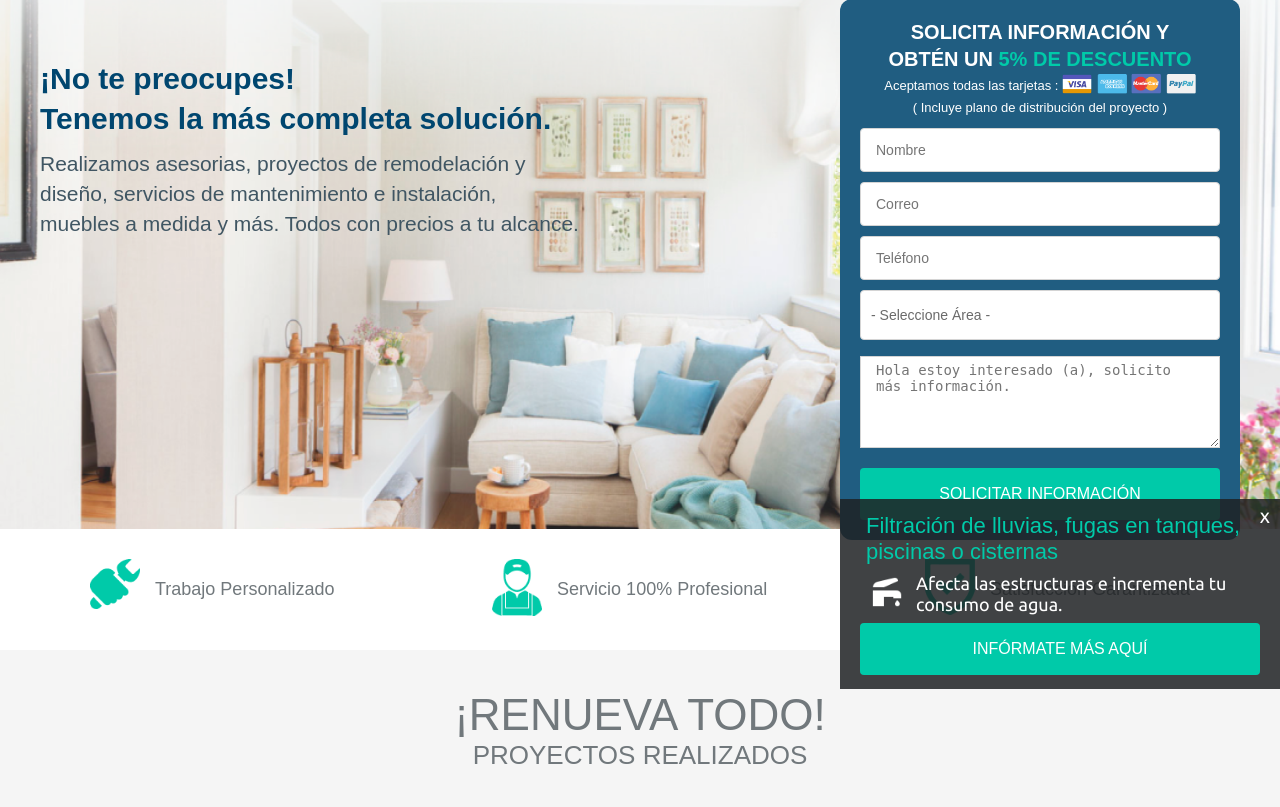
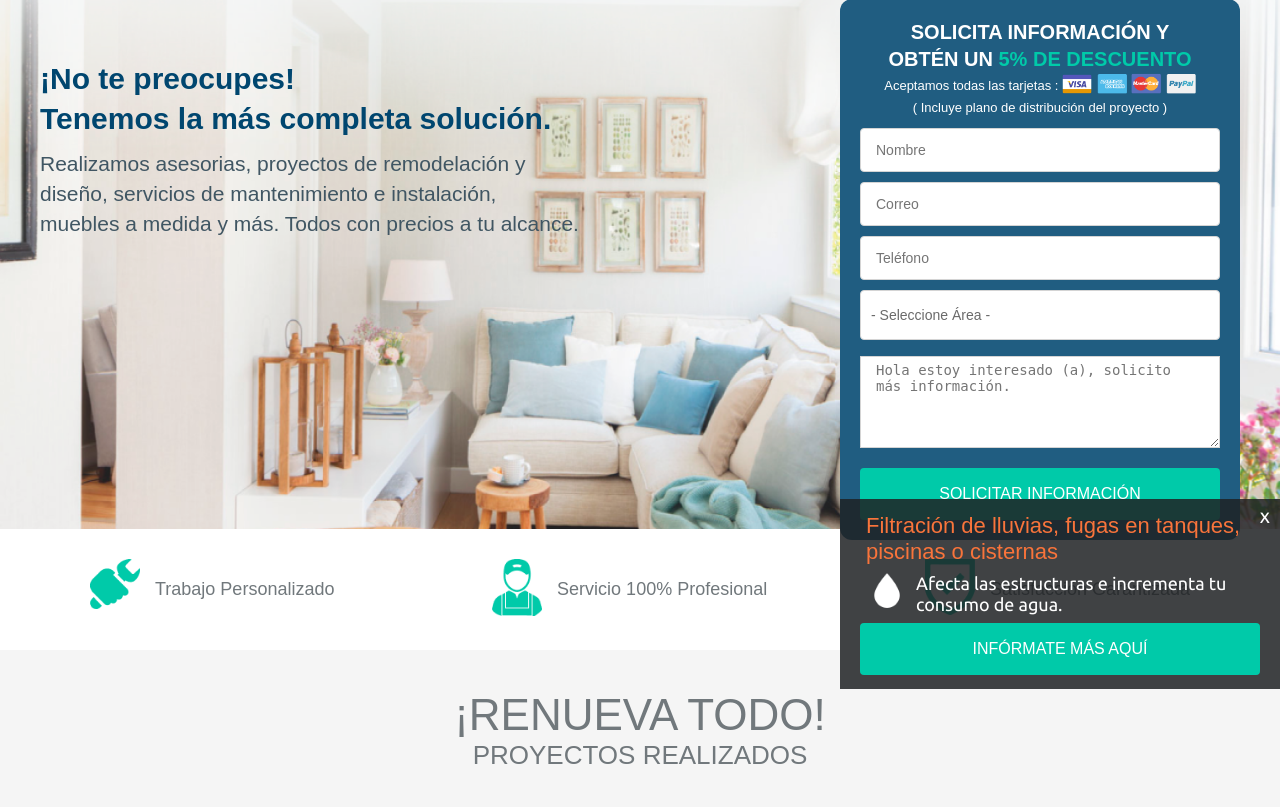
Before and after one commit to juankp3/landingpage, a PHP site: template views/landing1/index.php in a window 1280 px wide. Shown: the part 111-918 px from the top of the page. Run offline with PHP 8.4, Linux system fonts and the light colour scheme; the template is opened without the code that fills it, so the values that code supplies are empty; some libraries are stand-ins or nearby versions; some web fonts are replaced.

Commit message:
modificacion de notificacion color e iconos

```diff
--- a/Database/conexion.php
+++ b/Database/conexion.php
@@ -10,8 +10,8 @@ class Conexion {
     public function __construct()
     {
         // echo DB_HOST.' - '.DB_NAME.' - '.DB_USER.' - '.DB_PASS;exit;
-        Flight::register('db', 'PDO', array('mysql:host='.DB_HOST.';dbname='.DB_NAME, DB_USER, DB_PASS));
-        // Flight::register('db', 'PDO', array('mysql:host=mysql;dbname=servife', 'user_servife', 'computadora'));
+        //Flight::register('db', 'PDO', array('mysql:host='.DB_HOST.';dbname='.DB_NAME, DB_USER, DB_PASS));
+         Flight::register('db', 'PDO', array('mysql:host=mysql;dbname=servife', 'user_servife', 'computadora'));
         $this->_CON = Flight::db();
     }
 
--- a/_dev/css/general/abstracts/variables/_colors.styl
+++ b/_dev/css/general/abstracts/variables/_colors.styl
@@ -9,7 +9,7 @@ $color-tertiary = #F5F5F5
 $color-white = #ffffff
 $color-blue = #00466F
 $color-black = #000000
-
+$color-orange = #F9743B
 
 // aun no se usa
 $color-primary-dark = #018E77
--- a/_dev/css/pages/landing1/popup.styl
+++ b/_dev/css/pages/landing1/popup.styl
@@ -21,7 +21,7 @@ div.popup
         z-index: 3
         cursor: pointer
     & .popup_title
-        color: $color-primary-light
+        color: $color-orange
         font-size: 22px
         padding-left: 6px
         +media-s()
--- a/assets/css/newstyle.css
+++ b/assets/css/newstyle.css
@@ -1493,7 +1493,7 @@ div.popup .popup_btn_close {
   cursor: pointer;
 }
 div.popup .popup_title {
-  color: #00caa9;
+  color: #f9743b;
   font-size: 22px;
   padding-left: 6px;
 }
--- a/views/landing1/_partials/popup.php
+++ b/views/landing1/_partials/popup.php
@@ -2,7 +2,7 @@
     <div id="closebtn1" class="popup_btn_close">x</div>
     <div class="popup_title">¡Sismos! Preparación de estructuras de tu casa para casos de sismos.</div>
     <div class="popup_description">
-        <div class="desc_img"><img src="assets/img/icons-house.png" alt=""></div>
+        <div class="desc_img"><img src="assets/img/icons-house-broken.png" alt=""></div>
         <div class="desc_text">
             <ul>
                 <li>Estudio Estructural : Visita técnica, planos, escaneos, etc.</li>
@@ -20,7 +20,7 @@
     <div id="closebtn2"  class="popup_btn_close">x</div>
     <div class="popup_title">Filtración de lluvias, fugas en tanques, piscinas o cisternas</div>
     <div class="popup_description">
-        <div class="desc_img"><img class="size_38"  src="assets/img/icons-filtration.png" alt=""></div>
+        <div class="desc_img"><img class="size_38"  src="assets/img/icons-water.png" alt=""></div>
         <div class="desc_text">Afecta las estructuras e incrementa tu consumo de agua.</div>
     </div>
     <div class="popup_button">
```
Also changed, not shown: assets/img/icons-house-broken.png (added), assets/img/icons-water.png (added).
